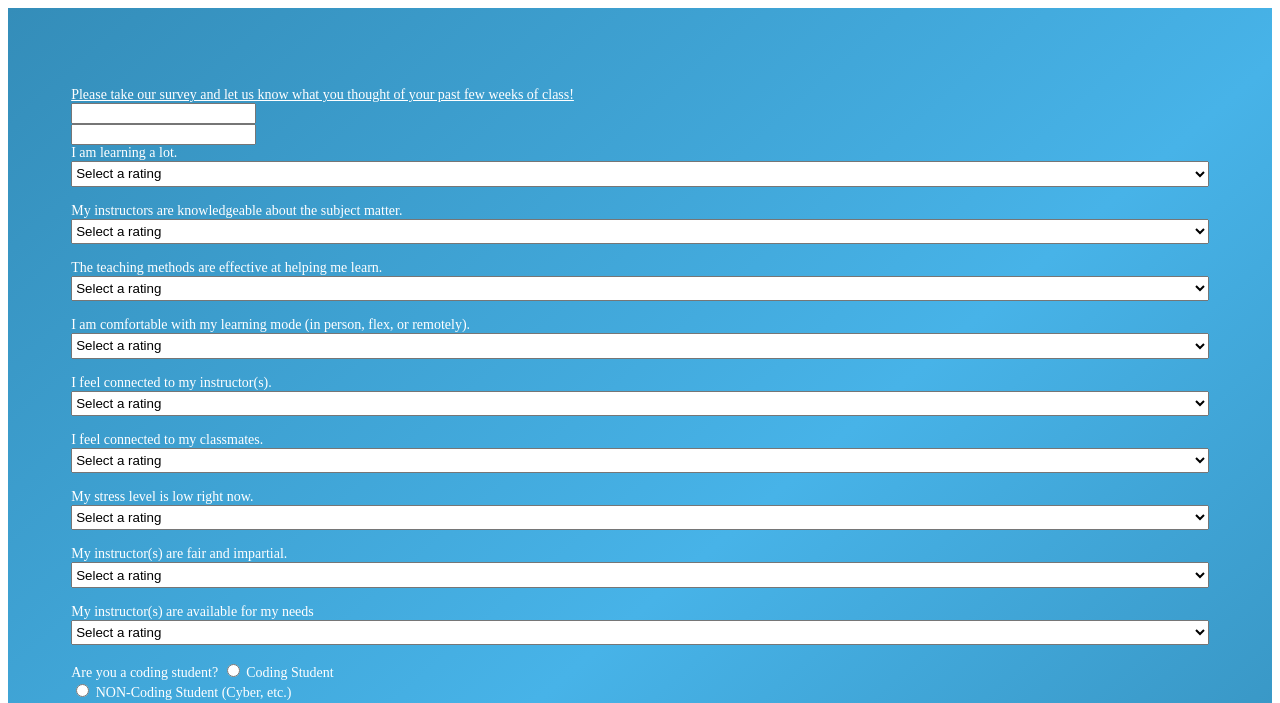
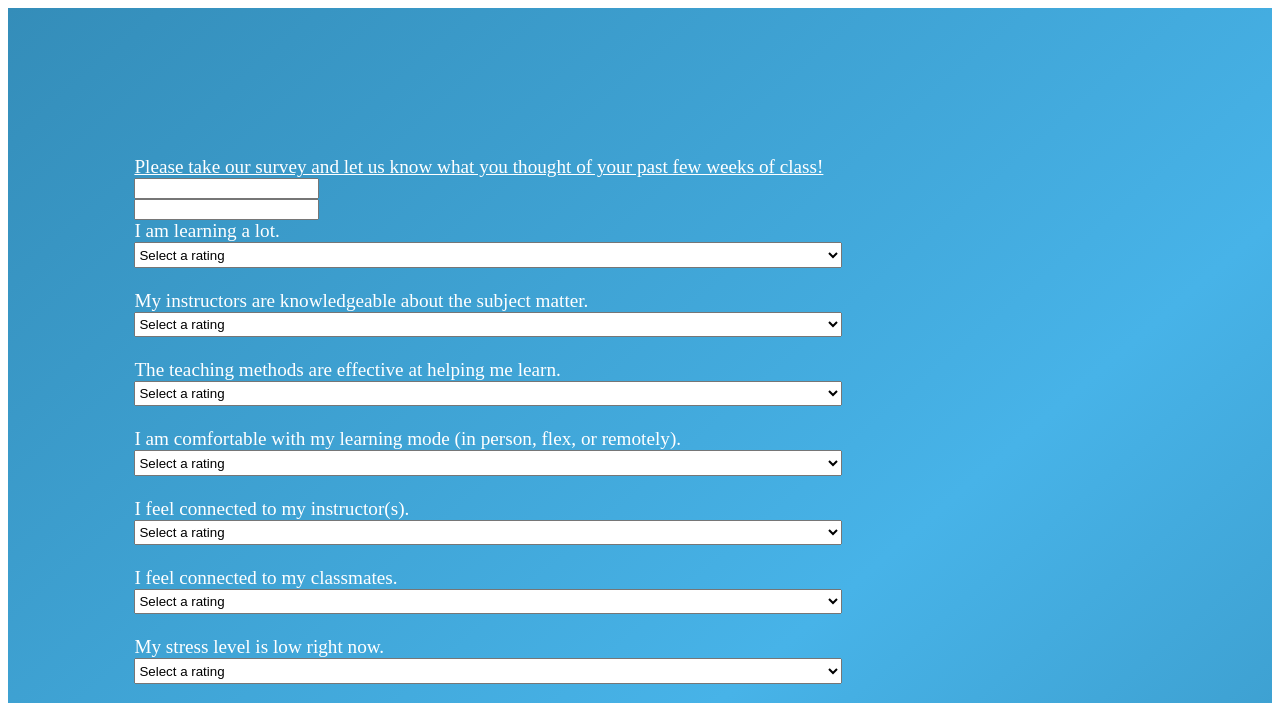
Before and after one commit to Brendan-Broadstreet/the-survey, a plain HTML site: page index.html in a window 1280 px wide. Shown: the top 703 px of the page. Drawn offline with Linux system fonts and the light colour scheme.

Commit message:
Style changes

```diff
--- a/index.html
+++ b/index.html
@@ -1,8 +1,8 @@
 <style>
   .blue-box-better {
   background: linear-gradient(319deg, rgba(52,141,185,1) 0%, rgba(71,179,232,1) 44%, rgba(52,141,185,1) 100%);
-  padding: 5%;
-  font-size: 14px;
+  padding: 10%;
+  font-size: 1.2em;
   margin-bottom: 1em;
   color: #fff;
   }
@@ -13,7 +13,7 @@
 
   .blue-box-better select {
   height: 1.9em;
-  width:100%;
+  width:70%;
   }
 </style>
 
```
